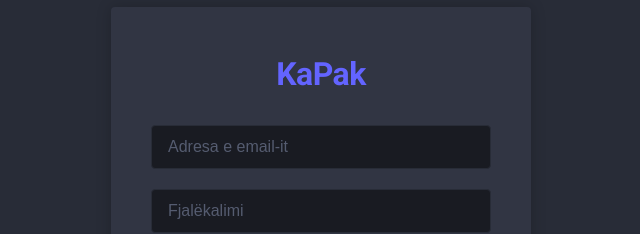
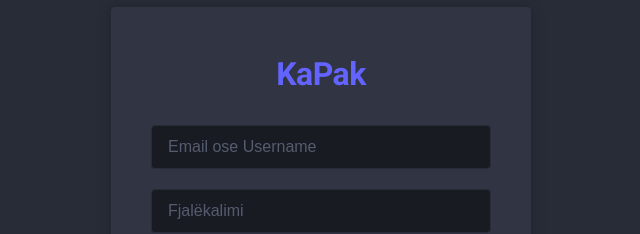
Before and after one commit to enisshabani/Social-Feed-App-Frontend, a React (Vite) app: page /login in a window 1280 px wide. Shown: the part 183-417 px from the top of the page, without its empty margins (319-959 px from the left). Built offline with nearby package versions, Linux system fonts and the light colour scheme.

Commit message:
Update Login

```diff
--- a/src/pages/Login.tsx
+++ b/src/pages/Login.tsx
@@ -41,11 +41,11 @@ const Login: React.FC = () => {
         <form onSubmit={handleLogin}>
           <div className="input-group">
             <input
-              type="email"
+              type="text"
               id="email"
               value={email}
               onChange={(e) => setEmail(e.target.value)}
-              placeholder="Adresa e email-it"
+              placeholder="Email ose Username"
               required
             />
           </div>
```
